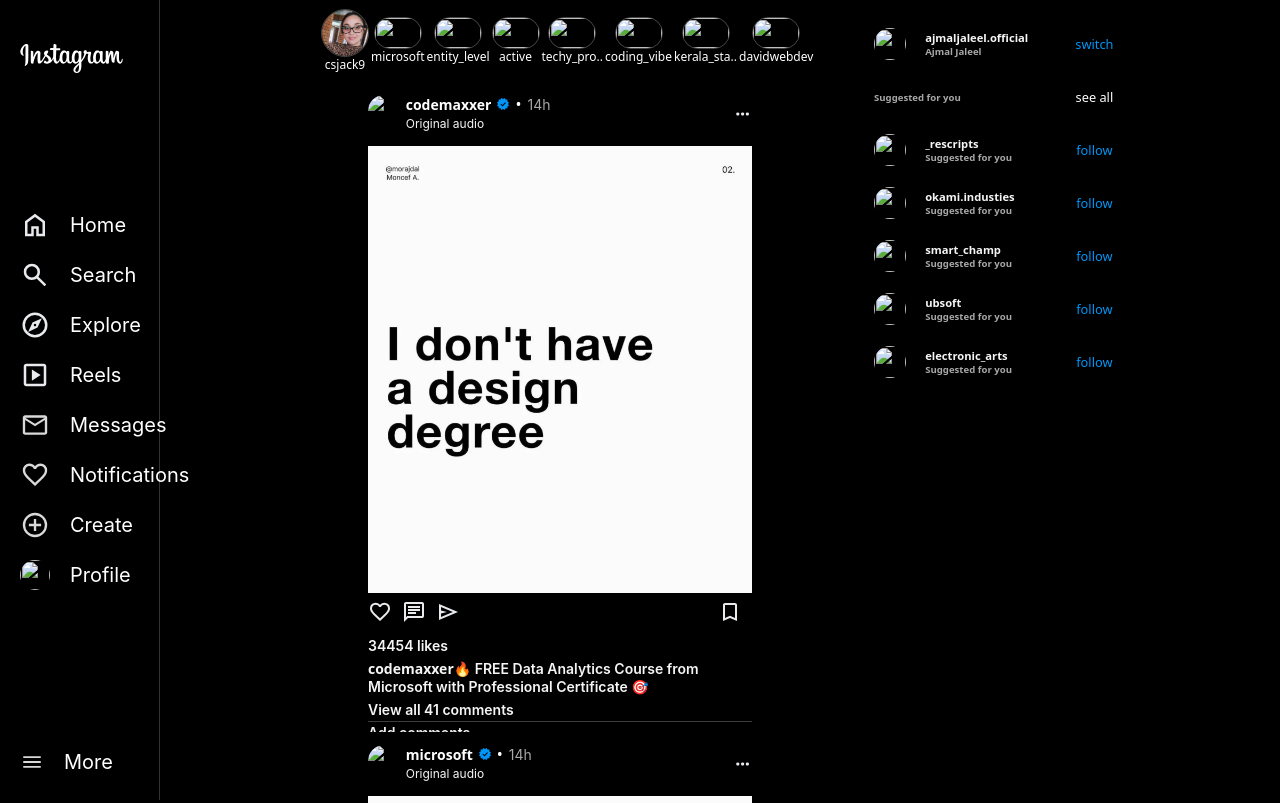
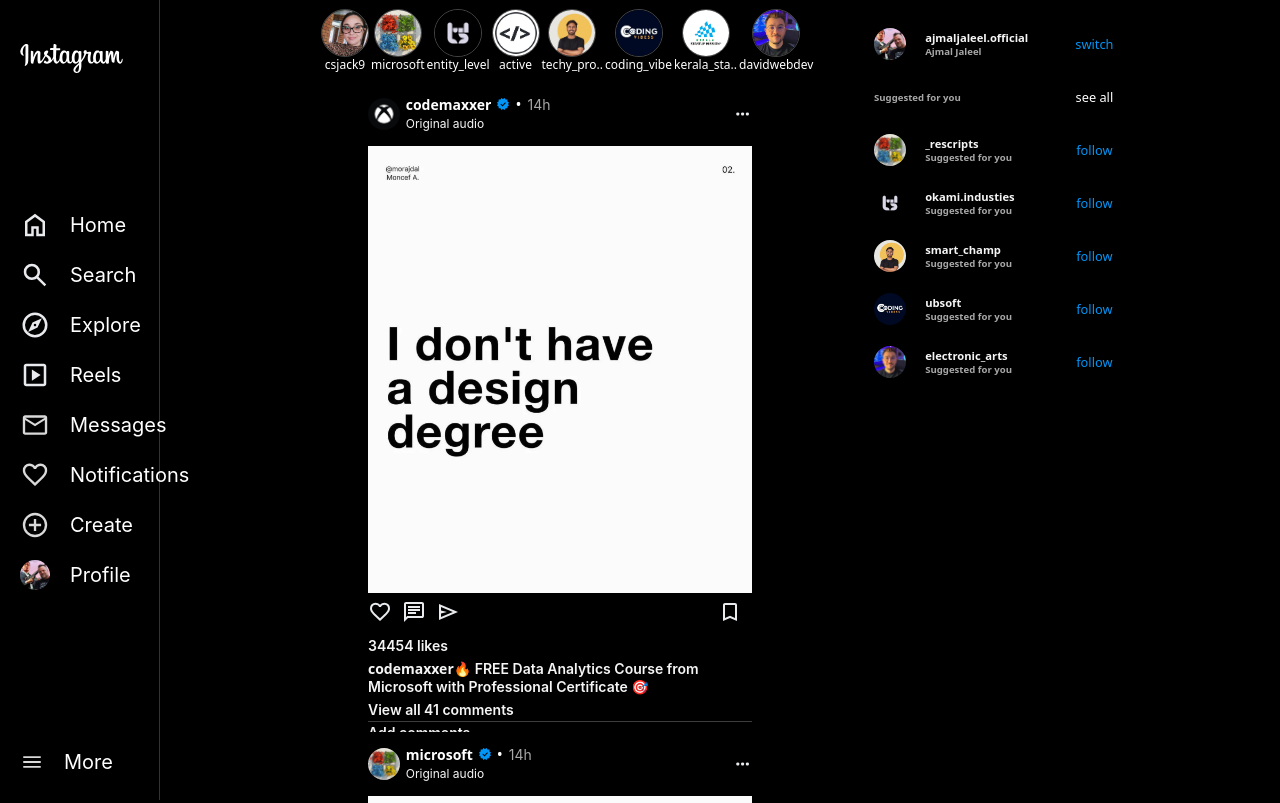
Before and after one commit to ajmaljaleel458/InstagramClone, a plain HTML site: page index.html in a window 1280 px wide. Shown: the top 803 px of the page. Drawn offline with Linux system fonts and the light colour scheme; the site is published under a folder, as on GitHub Pages, so addresses that start at the root find nothing.

Commit message:
resources path is updated

```diff
--- a/index.html
+++ b/index.html
@@ -58,7 +58,7 @@
                     </svg>Create</li>
                 <li class="side-bar-item">
                     <div class="profile-in-sb">
-                        <img src="/resources/images/profile-phots/my_profile.jpg" alt="">
+                        <img src="resources/images/profile-phots/my_profile.jpg" alt="">
                     </div>Profile
                 </li>
             </ul>
@@ -82,43 +82,43 @@
                 </div>
                 <div class="story">
                     <div class="story-profile">
-                        <img class="story-profile-images" src="/resources/images/profile-phots/story_post_2.jpg" alt="">
+                        <img class="story-profile-images" src="resources/images/profile-phots/story_post_2.jpg" alt="">
                     </div>
                     <p style="color: white;">microsoft</p>
                 </div>
                 <div class="story">
                     <div class="story-profile">
-                        <img class="story-profile-images" src="/resources/images/profile-phots/story_post_3.jpg" alt="">
+                        <img class="story-profile-images" src="resources/images/profile-phots/story_post_3.jpg" alt="">
                     </div>
                     <p style="color: white;">entity_level</p>
                 </div>
                 <div class="story">
                     <div class="story-profile">
-                        <img class="story-profile-images" src="/resources/images/profile-phots/story_post_4.jpg" alt="">
+                        <img class="story-profile-images" src="resources/images/profile-phots/story_post_4.jpg" alt="">
                     </div>
                     <p style="color: white;">active</p>
                 </div>
                 <div class="story">
                     <div class="story-profile">
-                        <img class="story-profile-images" src="/resources/images/profile-phots/story_post_5.jpg" alt="">
+                        <img class="story-profile-images" src="resources/images/profile-phots/story_post_5.jpg" alt="">
                     </div>
                     <p style="color: white;">techy_pro..</p>
                 </div>
                 <div class="story">
                     <div class="story-profile">
-                        <img class="story-profile-images" src="/resources/images/profile-phots/story_post_6.jpg" alt="">
+                        <img class="story-profile-images" src="resources/images/profile-phots/story_post_6.jpg" alt="">
                     </div>
                     <p style="color: white;">coding_vibe</p>
                 </div>
                 <div class="story">
                     <div class="story-profile">
-                        <img class="story-profile-images" src="/resources/images/profile-phots/story_post_7.jpg" alt="">
+                        <img class="story-profile-images" src="resources/images/profile-phots/story_post_7.jpg" alt="">
                     </div>
                     <p style="color: white;">kerala_sta..</p>
                 </div>
                 <div class="story">
                     <div class="story-profile">
-                        <img class="story-profile-images" src="/resources/images/profile-phots/story_post_8.jpg" alt="">
+                        <img class="story-profile-images" src="resources/images/profile-phots/story_post_8.jpg" alt="">
                     </div>
                     <p style="color: white;">davidwebdev</p>
                 </div>
@@ -127,7 +127,7 @@
                 <div class="post">
                     <div class="head">
                         <div class="profile-icon-holder">
-                            <img class="post-profile-icon" src="/resources/images/xbox-profile-icon-mini.jpg"
+                            <img class="post-profile-icon" src="resources/images/xbox-profile-icon-mini.jpg"
                                 alt="blha">
                         </div>
                         <div class="video-info-holder">
@@ -208,7 +208,7 @@
                 <div class="post">
                     <div class="head">
                         <div class="profile-icon-holder">
-                            <img class="post-profile-icon" src="/resources/images/profile-phots/story_post_2.jpg"
+                            <img class="post-profile-icon" src="resources/images/profile-phots/story_post_2.jpg"
                                 alt="blha">
                         </div>
                         <div class="video-info-holder">
@@ -289,7 +289,7 @@
                 <div class="post">
                     <div class="head">
                         <div class="profile-icon-holder">
-                            <img class="post-profile-icon" src="/resources/images/xbox-profile-icon-mini.jpg"
+                            <img class="post-profile-icon" src="resources/images/xbox-profile-icon-mini.jpg"
                                 alt="blha">
                         </div>
                         <div class="video-info-holder">
@@ -370,7 +370,7 @@
                 <div class="post">
                     <div class="head">
                         <div class="profile-icon-holder">
-                            <img class="post-profile-icon" src="/resources/images/xbox-profile-icon-mini.jpg"
+                            <img class="post-profile-icon" src="resources/images/xbox-profile-icon-mini.jpg"
                                 alt="blha">
                         </div>
                         <div class="video-info-holder">
@@ -451,7 +451,7 @@
                 <div class="post">
                     <div class="head">
                         <div class="profile-icon-holder">
-                            <img class="post-profile-icon" src="/resources/images/xbox-profile-icon-mini.jpg"
+                            <img class="post-profile-icon" src="resources/images/xbox-profile-icon-mini.jpg"
                                 alt="blha">
                         </div>
                         <div class="video-info-holder">
@@ -535,7 +535,7 @@
             <ul class="account-switch-and-suggestions">
                 <li class="acc-stwith-section-container">
                     <div class="acc-switch-profile-photo-holder">
-                        <img class="acc-switch-profile-image" src="/resources/images/profile-phots/my_profile.jpg" alt="">
+                        <img class="acc-switch-profile-image" src="resources/images/profile-phots/my_profile.jpg" alt="">
                     </div>
                     <div class="acc-switch-username-holder">
                         <h5>ajmaljaleel.official</h5>
@@ -557,7 +557,7 @@
 
                 <li class="acc-stwith-section-container">
                     <div class="acc-switch-profile-photo-holder">
-                        <img class="acc-switch-profile-image" src="/resources/images/profile-phots/story_post_2.jpg" alt="">
+                        <img class="acc-switch-profile-image" src="resources/images/profile-phots/story_post_2.jpg" alt="">
                     </div>
                     <div class="acc-switch-username-holder">
                         <h5>_rescripts</h5>
@@ -570,7 +570,7 @@
 
                 <li class="acc-stwith-section-container">
                     <div class="acc-switch-profile-photo-holder">
-                        <img class="acc-switch-profile-image" src="/resources/images/profile-phots/story_post_3.jpg" alt="">
+                        <img class="acc-switch-profile-image" src="resources/images/profile-phots/story_post_3.jpg" alt="">
                     </div>
                     <div class="acc-switch-username-holder">
                         <h5>okami.industies</h5>
@@ -583,7 +583,7 @@
 
                 <li class="acc-stwith-section-container">
                     <div class="acc-switch-profile-photo-holder">
-                        <img class="acc-switch-profile-image" src="/resources/images/profile-phots/story_post_5.jpg" alt="">
+                        <img class="acc-switch-profile-image" src="resources/images/profile-phots/story_post_5.jpg" alt="">
                     </div>
                     <div class="acc-switch-username-holder">
                         <h5>smart_champ</h5>
@@ -596,7 +596,7 @@
 
                 <li class="acc-stwith-section-container">
                     <div class="acc-switch-profile-photo-holder">
-                        <img class="acc-switch-profile-image" src="/resources/images/profile-phots/story_post_6.jpg" alt="">
+                        <img class="acc-switch-profile-image" src="resources/images/profile-phots/story_post_6.jpg" alt="">
                     </div>
                     <div class="acc-switch-username-holder">
                         <h5>ubsoft</h5>
@@ -609,7 +609,7 @@
 
                 <li class="acc-stwith-section-container">
                     <div class="acc-switch-profile-photo-holder">
-                        <img class="acc-switch-profile-image" src="/resources/images/profile-phots/story_post_8.jpg" alt="">
+                        <img class="acc-switch-profile-image" src="resources/images/profile-phots/story_post_8.jpg" alt="">
                     </div>
                     <div class="acc-switch-username-holder">
                         <h5>electronic_arts</h5>
```
